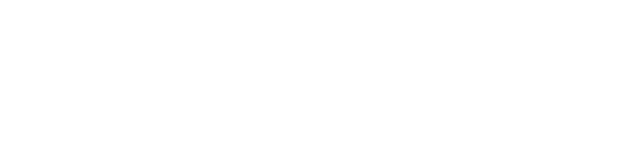
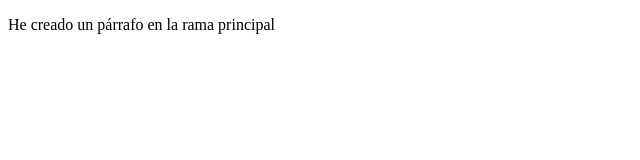
Before and after one commit to JaviRomero00/conflicto-github, a plain HTML site: page index.html in a window 1280 px wide. Shown: the whole page, without its empty margins (0-640 px from the left). Drawn offline with Linux system fonts and the light colour scheme.

Commit message:
Update index.html

```diff
--- a/index.html
+++ b/index.html
@@ -7,5 +7,6 @@
     <title>Resolución de conflictos</title>
 </head>
 <body>
+    <p>He creado un párrafo en la rama principal</p>
 </body>
 </html>
```
